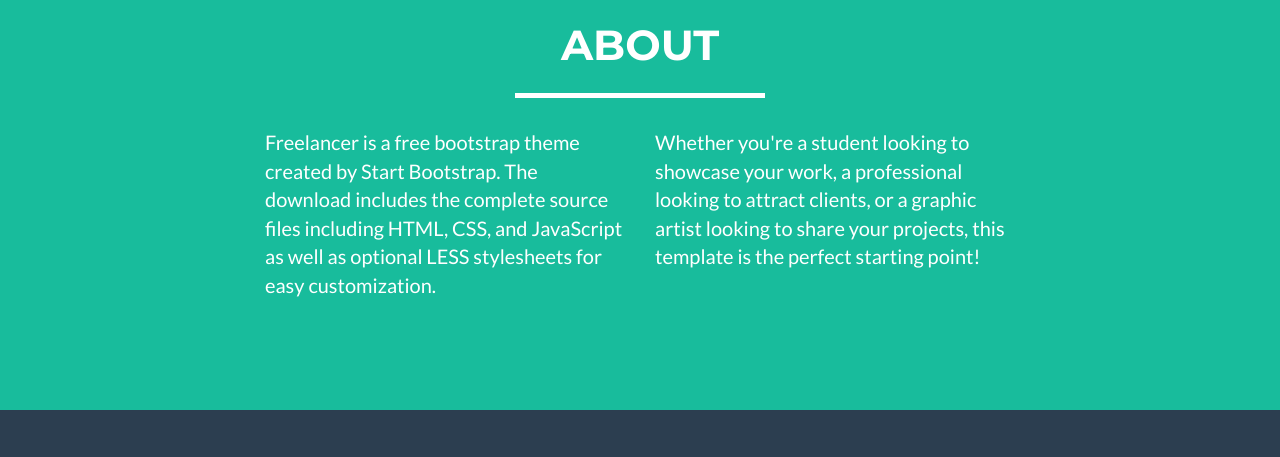
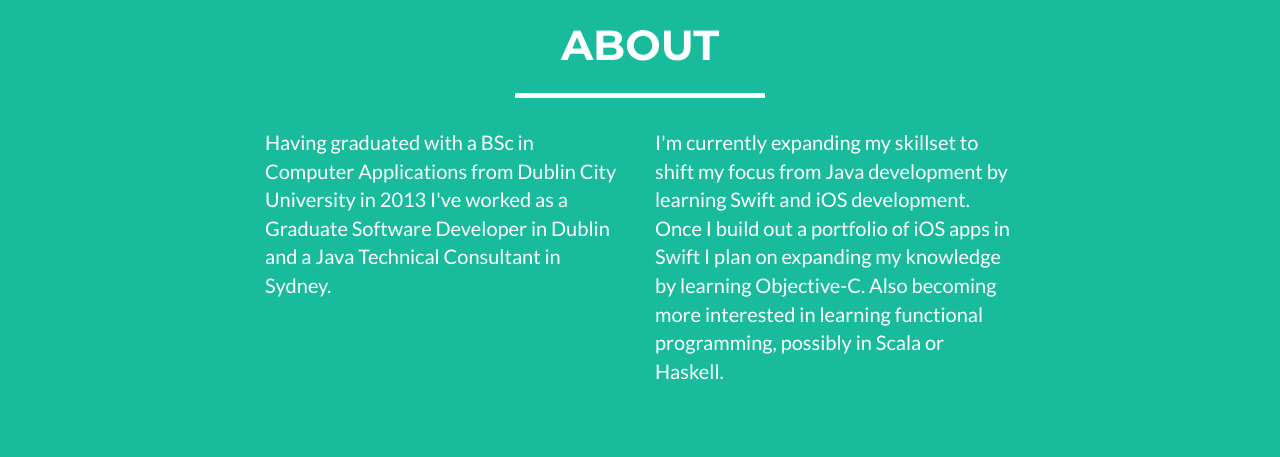
Before and after one commit to marcexmachina/marcexmachina.github.io, a website: page index.html in a window 1280 px wide. Shown: the part 1780-2237 px from the top of the page. Drawn offline with nearby package versions, Linux system fonts and the light colour scheme.

Commit message:
Updating index.html to include About Me blurb

```diff
--- a/index.html
+++ b/index.html
@@ -168,10 +168,10 @@
             </div>
             <div class="row">
                 <div class="col-lg-4 col-lg-offset-2">
-                    <p>Freelancer is a free bootstrap theme created by Start Bootstrap. The download includes the complete source files including HTML, CSS, and JavaScript as well as optional LESS stylesheets for easy customization.</p>
+                    <p>Having graduated with a BSc in Computer Applications from Dublin City University in 2013 I've worked as a Graduate Software Developer in Dublin and a Java Technical Consultant in Sydney.</p>
                 </div>
                 <div class="col-lg-4">
-                    <p>Whether you're a student looking to showcase your work, a professional looking to attract clients, or a graphic artist looking to share your projects, this template is the perfect starting point!</p>
+                    <p>I'm currently expanding my skillset to shift my focus from Java development by learning Swift and iOS development. Once I build out a portfolio of iOS apps in Swift I plan on expanding my knowledge by learning Objective-C. Also becoming more interested in learning functional programming, possibly in Scala or Haskell.</p>
                 </div>
             </div>
         </div>
```
